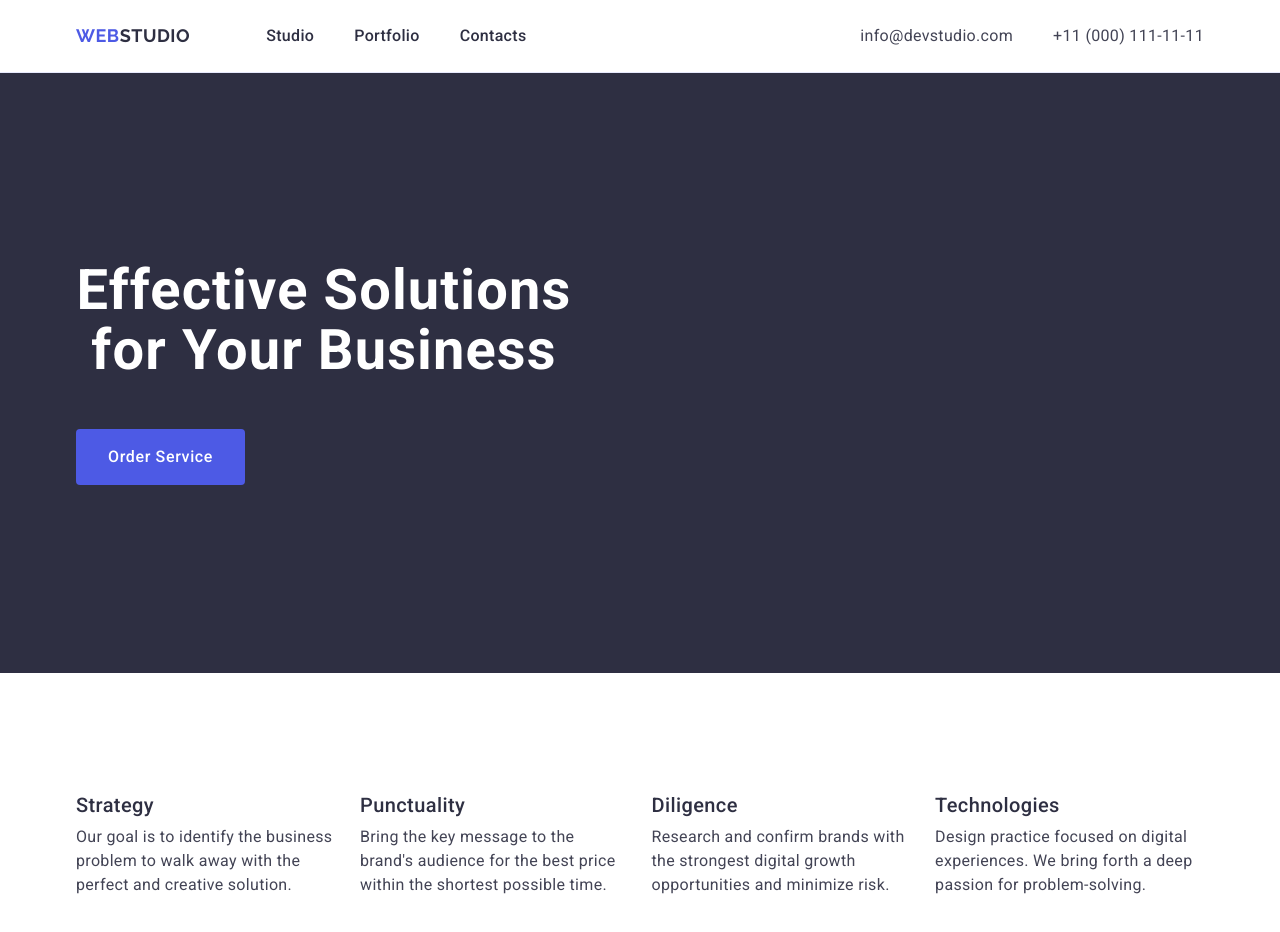
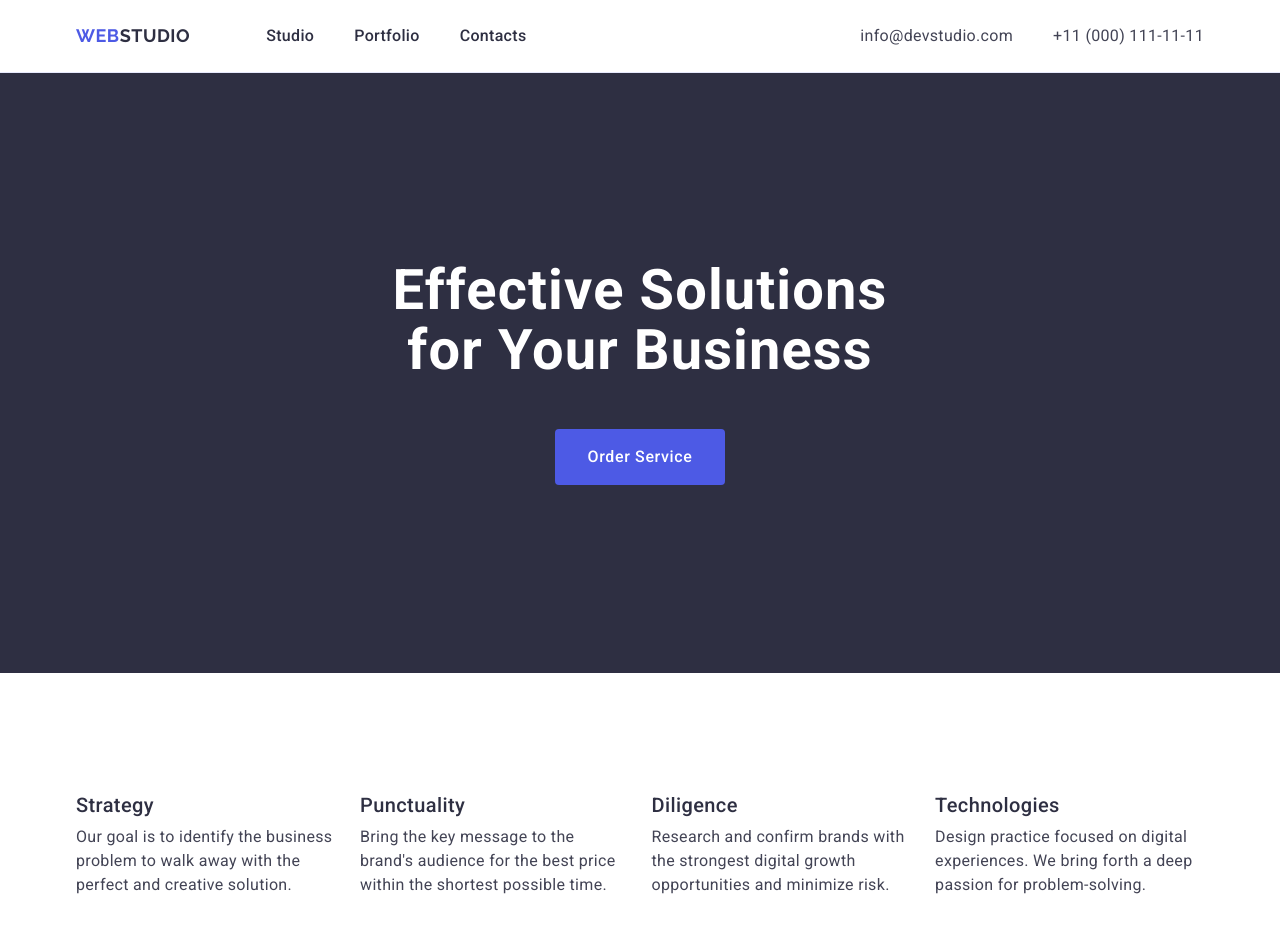
Before and after one commit to Nataliia-Kalinina-1/goit-markup-hw-03, a plain HTML site: page index.html in a window 1280 px wide. Shown: the top 932 px of the page. Drawn offline with nearby package versions, Linux system fonts and the light colour scheme.

Commit message:
update section solutions

```diff
--- a/css/styles.css
+++ b/css/styles.css
@@ -127,16 +127,13 @@ img {
   background-color: #2e2f42;
   padding: 188px 0;
 }
-.solutions-container {
-  margin-left: auto;
-  margin-right: auto;
-  text-align: center;
-}
 
 .solutions-title {
   max-width: 496px;
   height: 120px;
   margin-bottom: 48px;
+  margin-right: auto;
+  margin-left: auto;
   font-weight: 700;
   font-size: 56px;
   line-height: 1.07;
@@ -159,6 +156,8 @@ img {
   height: 56px;
   border: none;
   text-align: center;
+  margin-right: auto;
+  margin-left: auto;
 }
 
 button:hover,
@@ -317,6 +316,7 @@ button:focus {
 /* Footer */
 
 .page-footer {
+  background-color: #2e2f42;
   padding-top: 100px;
   padding-bottom: 100px;
 }
--- a/index.html
+++ b/index.html
@@ -57,7 +57,7 @@
       <!--Main content-->
       <!--Our credo-->
       <section class="solutions">
-        <div class="container solutions-container">
+        <div class="container">
           <h1 class="solutions-title">Effective Solutions for Your Business</h1>
           <button class="solutions-button" type="button">Order Service</button>
         </div>
```
